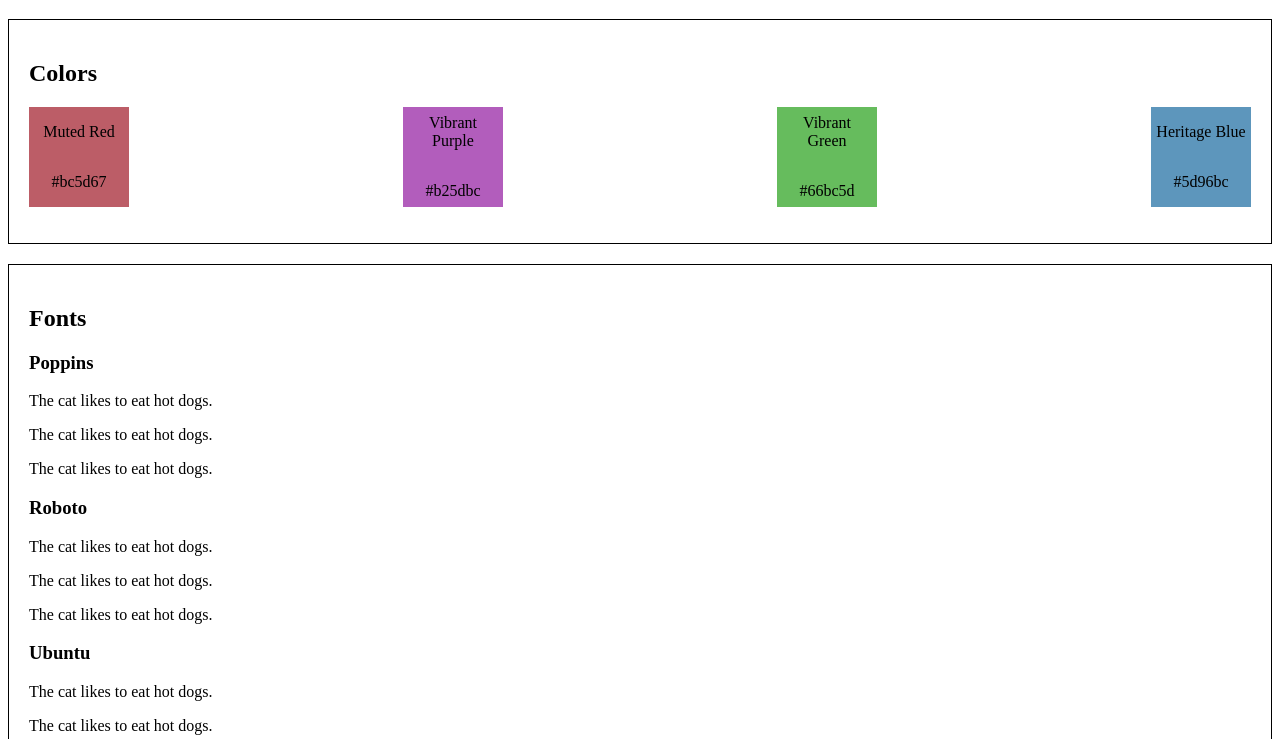
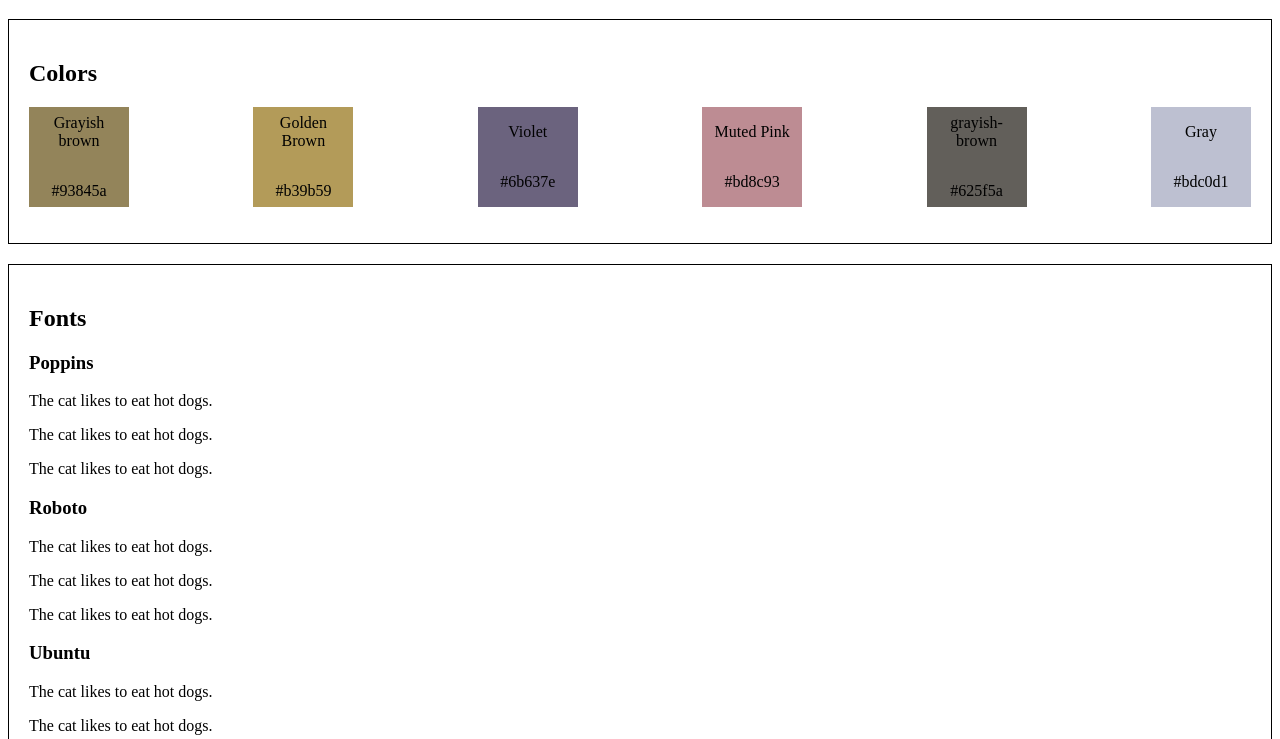
Before and after one commit to tbsharkey/style-guide, a plain HTML site: page index.html in a window 1280 px wide. Shown: the part 61-800 px from the top of the page. Drawn offline with Linux system fonts and the light colour scheme.

Commit message:
Modified colors

```diff
--- a/index.html
+++ b/index.html
@@ -22,21 +22,29 @@
     <div class="box color-box">
       <h2>Colors</h2>
       <ul>
-        <li class="color-box red">
-          <p>Muted Red</p>
-          <p>#bc5d67</p>
+        <li class="color-box gray-brown">
+          <p>Grayish brown</p>
+          <p>#93845a</p>
         </li>
-        <li class="color-box purple">
-          <p>Vibrant Purple</p>
-          <p>#b25dbc</p>
+        <li class="color-box golden-brown">
+          <p>Golden Brown</p>
+          <p>#b39b59</p>
         </li>
-        <li class="color-box green">
-          <p>Vibrant Green</p>
-          <p>#66bc5d</p>
+        <li class="color-box violet">
+          <p>Violet</p>
+          <p>#6b637e</p>
         </li>
-        <li class="color-box blue">
-          <p>Heritage Blue</p>
-          <p>#5d96bc</p>
+        <li class="color-box muted-pink">
+          <p>Muted Pink</p>
+          <p>#bd8c93</p>
+        </li>
+        <li class="color-box charcoal">
+          <p>grayish-brown</p>
+          <p>#625f5a</p>
+        </li>
+        <li class="color-box gray">
+          <p>Gray</p>
+          <p>#bdc0d1</p>
         </li>
       </ul>
     </div>
--- a/style.css
+++ b/style.css
@@ -26,18 +26,26 @@
 }
 
 /* Colors */
-.red {
-  background-color: #bc5d67;
+.gray-brown {
+  background-color: #93845a;
 }
 
-.purple {
-  background-color: #b25dbc;
+.golden-brown {
+  background-color: #b39b59;
 }
 
-.green {
-  background-color: #66bc5d;
+.violet {
+  background-color: #6b637e;
 }
 
-.blue {
-  background-color: #5d96bc;
+.muted-pink {
+  background-color: #bd8c93;
 }
+
+.charcoal {
+  background-color: #625f5a;
+}
+
+.gray {
+  background-color: #bdc0d1;
+}
```
